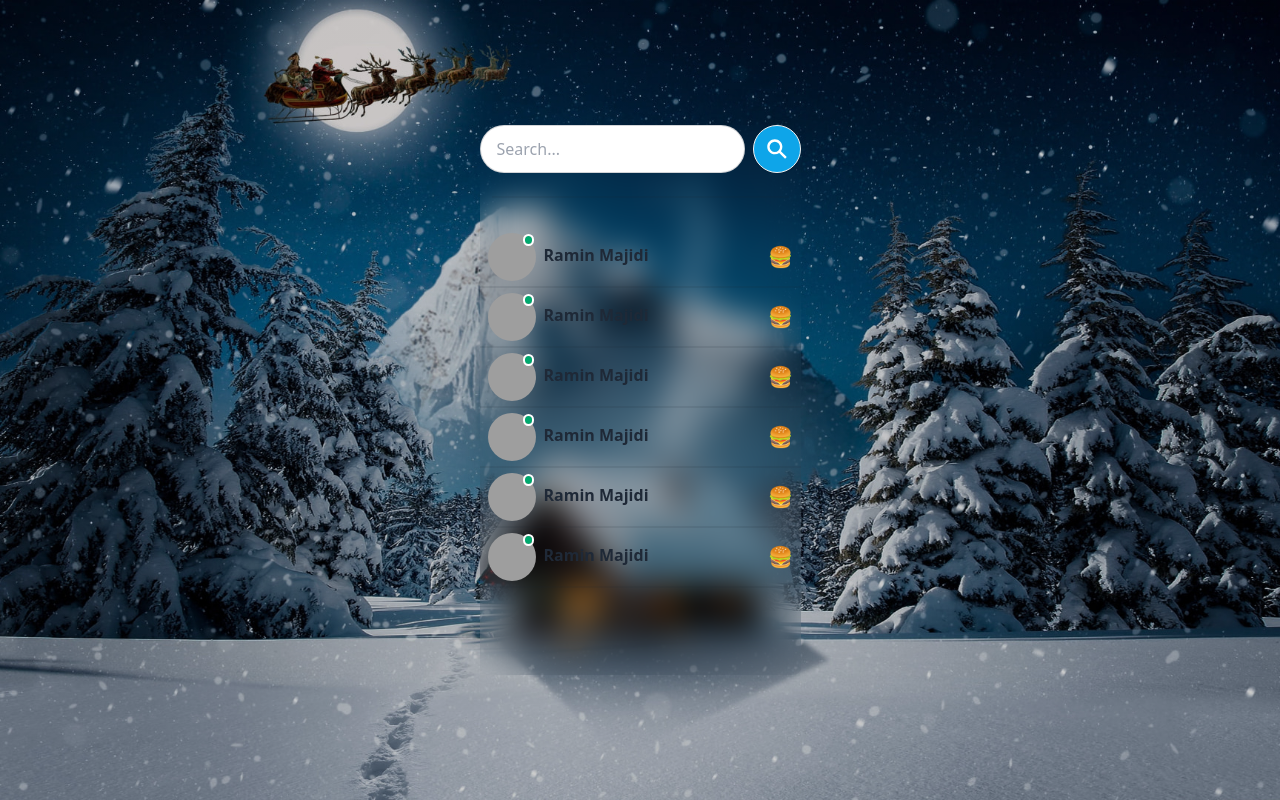
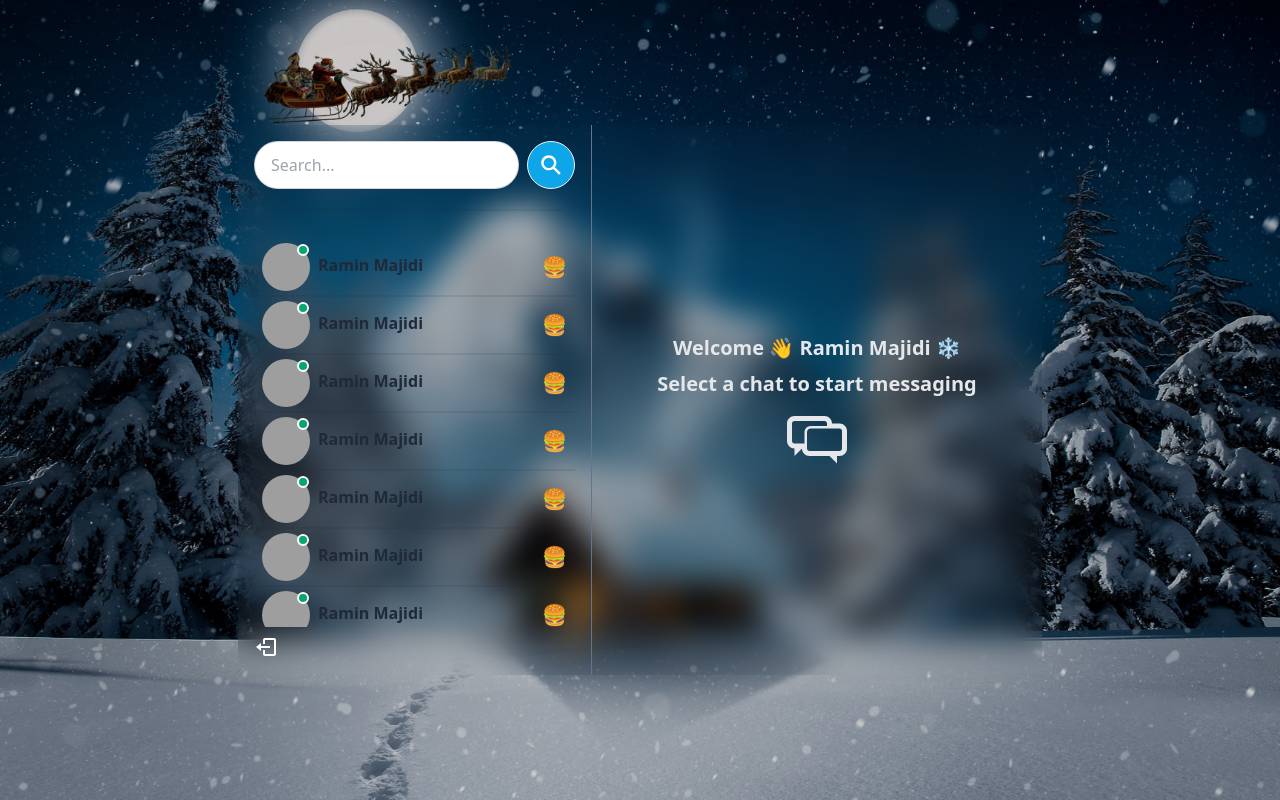
Before and after one commit to RaminMajidi/chat-room, a React (Vite) app in the folder frontend/: page / in a window 1280 px wide. Built offline with nearby package versions, Linux system fonts and the light colour scheme; grey boxes are pictures that could not be loaded.

Commit message:
created Home Page UI

```diff
--- /dev/null
+++ b/frontend/src/components/messages/Message.jsx
@@ -0,0 +1,23 @@
+
+
+const Message = () => {
+    return (
+        <div className={`chat chat-end`}>
+            <div className="chat-image avatar">
+                <div className="w-10 rounded-full">
+                    <img
+                        alt={`Tailwind CSS chat bubble component`}
+                        src={`https://daisyui.com/images/stock/photo-1534528741775-53994a69daeb.jpg`} />
+                </div>
+            </div>
+            <div className={`chat-bubble text-white bg-blue-500`}>
+                You were the Chosen One!
+            </div>
+            <div className={`chat-footer opacity-50 text-xs flex gap-1 items-center`}>
+                12:45
+            </div>
+        </div>
+    )
+}
+
+export default Message
--- /dev/null
+++ b/frontend/src/components/messages/MessageContainer.jsx
@@ -0,0 +1,31 @@
+import MessageInput from "./MessageInput"
+import Messages from "./Messages"
+import NoChatSelected from "./NoChatSelected";
+
+const MessageContainer = () => {
+    const noChatSelected = true;
+
+
+    return (
+        <div className="md:min-w-[450px] flex flex-col">
+            {noChatSelected ? (
+                <NoChatSelected />
+            ) : (
+                <>
+                    <div className="bg-slate-500 px-4 py-2 mb-2">
+                        <span className="label-text">TO :</span>{" "}
+                        <span className="text-gray-900 font-bold">
+                            Ramin Majidi
+                        </span>
+                    </div>
+
+                    <Messages />
+                    <MessageInput />
+                </>
+            )
+            }
+        </div>
+    )
+}
+
+export default MessageContainer;
--- /dev/null
+++ b/frontend/src/components/messages/MessageInput.jsx
@@ -0,0 +1,25 @@
+import { BsSend } from 'react-icons/bs'
+
+const MessageInput = () => {
+
+    return (
+        <form className='px-4 my-3'>
+            <div className="w-full relative">
+                <input
+                    type="text"
+                    className="border text-sm rounded-lg block w-full p-2.5 bg-gray-700
+                     border-gray-600 text-white"
+                    placeholder='Send a message'
+                />
+                <button
+                    type='submit'
+                    className='absolute inset-y-0 end-0 flex items-center pe-3'
+                >
+                    <BsSend />
+                </button>
+            </div>
+        </form>
+    )
+}
+
+export default MessageInput
--- /dev/null
+++ b/frontend/src/components/messages/Messages.jsx
@@ -0,0 +1,17 @@
+import Message from './Message'
+
+const Messages = () => {
+    return (
+        <div className='px-4 flex-1 overflow-auto'>
+            <Message />
+            <Message />
+            <Message />
+            <Message />
+            <Message />
+            <Message />
+            <Message />
+        </div>
+    )
+}
+
+export default Messages
--- /dev/null
+++ b/frontend/src/components/messages/NoChatSelected.jsx
@@ -0,0 +1,15 @@
+import { TiMessages } from "react-icons/ti";
+
+const NoChatSelected = () => {
+    return (
+        <div className='flex items-center justify-center w-full h-full'>
+            <div className='px-4 text-center sm:text-lg md:text-xl text-gray-200 font-semibold flex flex-col items-center gap-2'>
+                <p>Welcome 👋 {"Ramin Majidi"} ❄</p>
+                <p>Select a chat to start messaging</p>
+                <TiMessages className='text-3xl md:text-6xl text-center' />
+            </div>
+        </div>
+    );
+};
+
+export default NoChatSelected;
--- a/frontend/src/components/sidebar/Conversations.jsx
+++ b/frontend/src/components/sidebar/Conversations.jsx
@@ -9,6 +9,10 @@
             <Conversation />
             <Conversation />
             <Conversation />
+            <Conversation />
+            <Conversation />
+            <Conversation />
+            <Conversation />
         </div>
     )
 }
--- /dev/null
+++ b/frontend/src/components/sidebar/LogoutButton.jsx
@@ -0,0 +1,11 @@
+import { BiLogOut } from "react-icons/bi"
+
+const LogoutButton = () => {
+    return (
+        <div className="mt-auto pt-2">
+            <BiLogOut className="w-6 h-6 text-white cursor-pointer" />
+        </div>
+    )
+}
+
+export default LogoutButton
--- a/frontend/src/components/sidebar/Sidebar.jsx
+++ b/frontend/src/components/sidebar/Sidebar.jsx
@@ -1,14 +1,14 @@
-import React from 'react'
 import SearchInput from './SearchInput'
 import Conversations from './Conversations'
+import LogoutButton from './LogoutButton'
 
 const Sidebar = () => {
     return (
-        <div>
+        <div className='border-r border-slate-500 p-4 flex flex-col'>
             <SearchInput />
             <div className="divider px-3"></div>
-            <Conversations/>
-            {/* <LogoutButton/> */}
+            <Conversations />
+            <LogoutButton/>
         </div>
     )
 }
--- a/frontend/src/index.css
+++ b/frontend/src/index.css
@@ -12,3 +12,24 @@
 a {
     text-decoration: none !important;
 }
+
+/* scrollbars ------------------ */
+::-webkit-scrollbar {
+    width: 5px !important;
+}
+
+::-webkit-scrollbar-track {
+    cursor: pointer !important;
+    background: #555;
+    border-radius: 20px;
+}
+
+::-webkit-scrollbar-thumb {
+    cursor: pointer !important;
+    background: #121212;
+    border-radius: 20px;
+}
+
+::-webkit-scrollbar-thumb:hover {
+    background: #242424;
+}
--- a/frontend/src/pages/home/Home.jsx
+++ b/frontend/src/pages/home/Home.jsx
@@ -1,5 +1,5 @@
-import React from 'react'
 import Sidebar from '../../components/sidebar/Sidebar'
+import MessageContainer from '../../components/messages/MessageContainer'
 
 
 const Home = () => {
@@ -7,6 +7,7 @@
     <div className="flex sm:h-[450px] md:h-[550px] rounded-lg overflow-hidden
     bg-gray-400 bg-clip-padding backdrop-filter backdrop-blur-lg bg-opacity-0">
       <Sidebar />
+      <MessageContainer/>
     </div>
   )
 }
```
